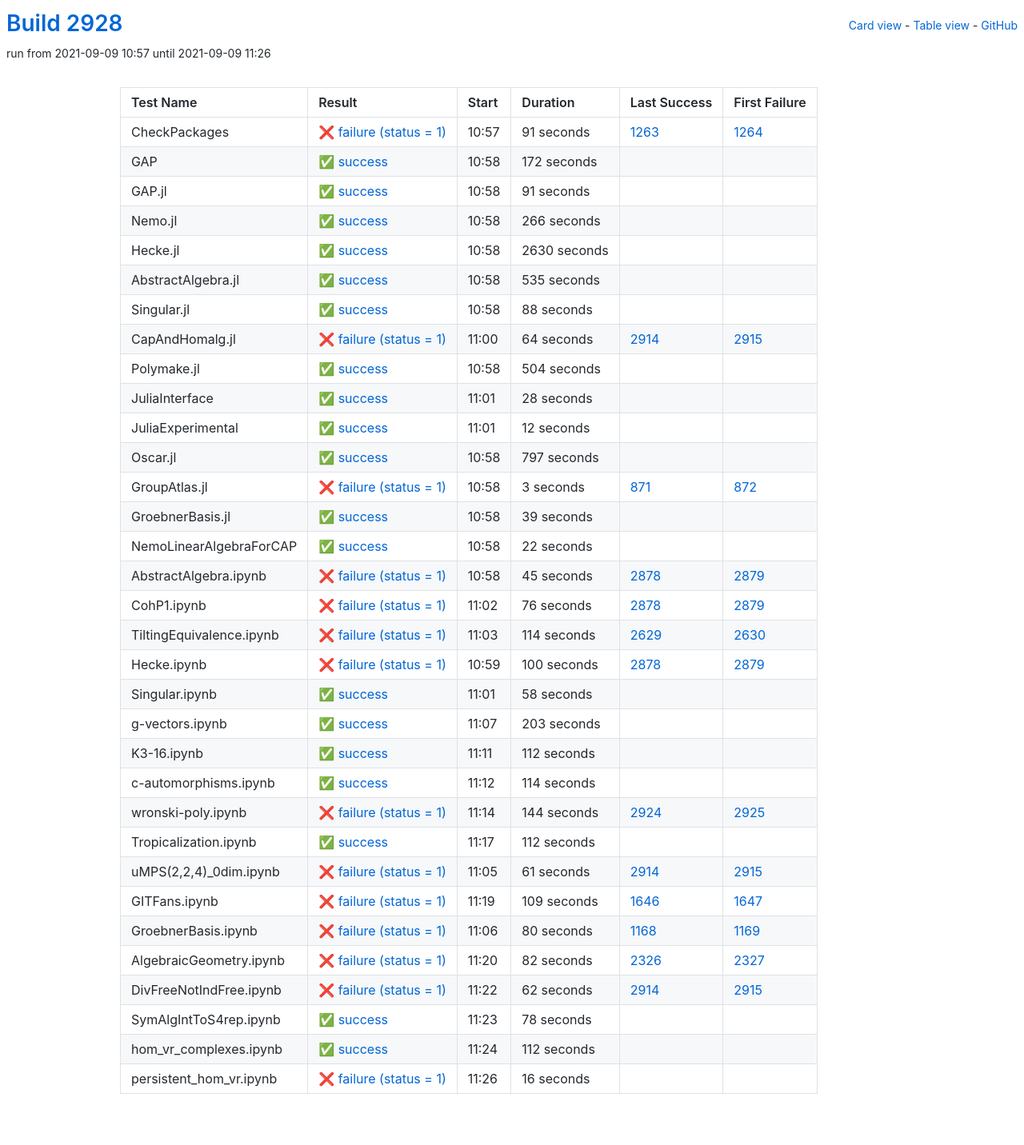
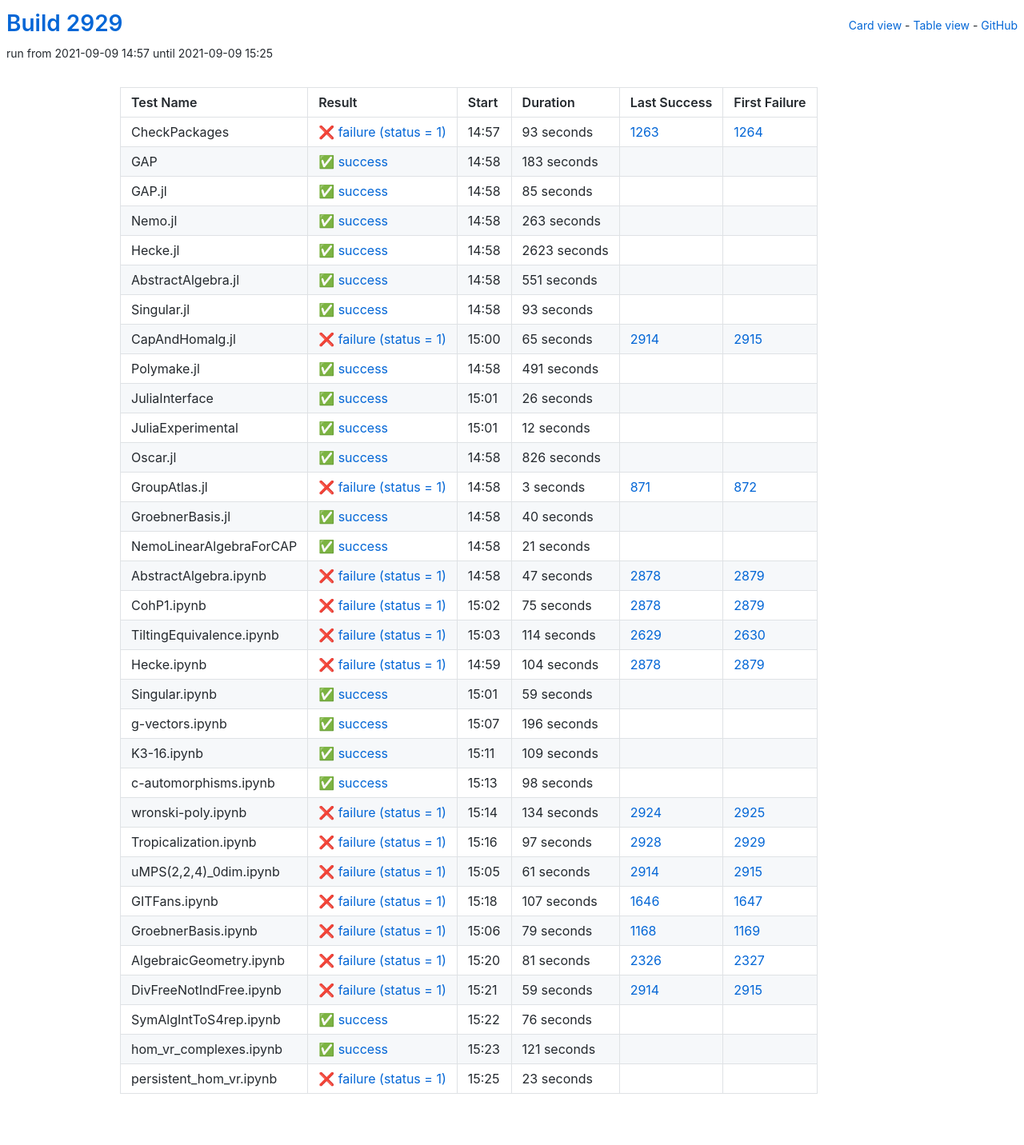
Before and after one commit to oscar-system/oscar-ci-status-stable, a Jekyll site: the page built from table.html, in a window 1280 px wide. Shown: the whole page at 80% size. Built offline with Jekyll 4.4.1, drawn with Linux system fonts in a browser that asks for light colours.

Commit message:
Build #2929

```diff
--- a/_data/ci.yml
+++ b/_data/ci.yml
@@ -1,6 +1,6 @@
 ---
-build: 2928
-build_url: https://oscarci.mathematik.uni-kl.de/job/oscar-stable/2928/
+build: 2929
+build_url: https://oscarci.mathematik.uni-kl.de/job/oscar-stable/2929/
 job: oscar-stable
 organization: oscar-system
 repo: oscar-ci-status-stable
@@ -8,128 +8,128 @@ repourl: https://github.com/oscar-system/oscar-ci-status-stable
 tests:
 - name: CheckPackages
   id: checkpackages
-  log: https://oscarci.mathematik.uni-kl.de/job/oscar-stable/2928/artifact/logs/build-2928/CheckPackages.log
-  start: 2021-09-09 10:57
+  log: https://oscarci.mathematik.uni-kl.de/job/oscar-stable/2929/artifact/logs/build-2929/CheckPackages.log
+  start: 2021-09-09 14:57
   success: false
   exitcode: 1
   status: failure
-  duration: 91
+  duration: 93
   last_success: 1263
   last_success_url: https://oscarci.mathematik.uni-kl.de/job/oscar-stable/1263/
   first_failure: 1264
   first_failure_url: https://oscarci.mathematik.uni-kl.de/job/oscar-stable/1264/
 - name: GAP
   id: gap
-  log: https://oscarci.mathematik.uni-kl.de/job/oscar-stable/2928/artifact/logs/build-2928/GAP.log
-  start: 2021-09-09 10:58
+  log: https://oscarci.mathematik.uni-kl.de/job/oscar-stable/2929/artifact/logs/build-2929/GAP.log
+  start: 2021-09-09 14:58
   success: true
   exitcode: 0
   status: success
-  duration: 172
+  duration: 183
   last_success: false
   last_success_url:
   first_failure: false
   first_failure_url:
 - name: GAP.jl
   id: gap-jl
-  log: https://oscarci.mathematik.uni-kl.de/job/oscar-stable/2928/artifact/logs/build-2928/GAP.jl.log
-  start: 2021-09-09 10:58
+  log: https://oscarci.mathematik.uni-kl.de/job/oscar-stable/2929/artifact/logs/build-2929/GAP.jl.log
+  start: 2021-09-09 14:58
   success: true
   exitcode: 0
   status: success
-  duration: 91
+  duration: 85
   last_success: false
   last_success_url:
   first_failure: false
   first_failure_url:
 - name: Nemo.jl
   id: nemo-jl
-  log: https://oscarci.mathematik.uni-kl.de/job/oscar-stable/2928/artifact/logs/build-2928/Nemo.jl.log
-  start: 2021-09-09 10:58
+  log: https://oscarci.mathematik.uni-kl.de/job/oscar-stable/2929/artifact/logs/build-2929/Nemo.jl.log
+  start: 2021-09-09 14:58
   success: true
   exitcode: 0
   status: success
-  duration: 266
+  duration: 263
   last_success: false
   last_success_url:
   first_failure: false
   first_failure_url:
 - name: Hecke.jl
   id: hecke-jl
-  log: https://oscarci.mathematik.uni-kl.de/job/oscar-stable/2928/artifact/logs/build-2928/Hecke.jl.log
-  start: 2021-09-09 10:58
+  log: https://oscarci.mathematik.uni-kl.de/job/oscar-stable/2929/artifact/logs/build-2929/Hecke.jl.log
+  start: 2021-09-09 14:58
   success: true
   exitcode: 0
   status: success
-  duration: 2630
+  duration: 2623
   last_success: false
   last_success_url:
   first_failure: false
   first_failure_url:
 - name: AbstractAlgebra.jl
   id: abstractalgebra-jl
-  log: https://oscarci.mathematik.uni-kl.de/job/oscar-stable/2928/artifact/logs/build-2928/AbstractAlgebra.jl.log
-  start: 2021-09-09 10:58
+  log: https://oscarci.mathematik.uni-kl.de/job/oscar-stable/2929/artifact/logs/build-2929/AbstractAlgebra.jl.log
+  start: 2021-09-09 14:58
   success: true
   exitcode: 0
   status: success
-  duration: 535
+  duration: 551
   last_success: false
   last_success_url:
   first_failure: false
   first_failure_url:
 - name: Singular.jl
   id: singular-jl
-  log: https://oscarci.mathematik.uni-kl.de/job/oscar-stable/2928/artifact/logs/build-2928/Singular.jl.log
-  start: 2021-09-09 10:58
+  log: https://oscarci.mathematik.uni-kl.de/job/oscar-stable/2929/artifact/logs/build-2929/Singular.jl.log
+  start: 2021-09-09 14:58
   success: true
   exitcode: 0
   status: success
-  duration: 88
+  duration: 93
   last_success: false
   last_success_url:
   first_failure: false
   first_failure_url:
 - name: CapAndHomalg.jl
   id: capandhomalg-jl
-  log: https://oscarci.mathematik.uni-kl.de/job/oscar-stable/2928/artifact/logs/build-2928/CapAndHomalg.jl.log
-  start: 2021-09-09 11:00
+  log: https://oscarci.mathematik.uni-kl.de/job/oscar-stable/2929/artifact/logs/build-2929/CapAndHomalg.jl.log
+  start: 2021-09-09 15:00
   success: false
   exitcode: 1
   status: failure
-  duration: 64
+  duration: 65
   last_success: 2914
   last_success_url: https://oscarci.mathematik.uni-kl.de/job/oscar-stable/2914/
   first_failure: 2915
   first_failure_url: https://oscarci.mathematik.uni-kl.de/job/oscar-stable/2915/
 - name: Polymake.jl
   id: polymake-jl
-  log: https://oscarci.mathematik.uni-kl.de/job/oscar-stable/2928/artifact/logs/build-2928/Polymake.jl.log
-  start: 2021-09-09 10:58
+  log: https://oscarci.mathematik.uni-kl.de/job/oscar-stable/2929/artifact/logs/build-2929/Polymake.jl.log
+  start: 2021-09-09 14:58
   success: true
   exitcode: 0
   status: success
-  duration: 504
+  duration: 491
   last_success: false
   last_success_url:
   first_failure: false
   first_failure_url:
 - name: JuliaInterface
   id: juliainterface
-  log: https://oscarci.mathematik.uni-kl.de/job/oscar-stable/2928/artifact/logs/build-2928/JuliaInterface.log
-  start: 2021-09-09 11:01
+  log: https://oscarci.mathematik.uni-kl.de/job/oscar-stable/2929/artifact/logs/build-2929/JuliaInterface.log
+  start: 2021-09-09 15:01
   success: true
   exitcode: 0
   status: success
-  duration: 28
+  duration: 26
   last_success: false
   last_success_url:
   first_failure: false
   first_failure_url:
 - name: JuliaExperimental
   id: juliaexperimental
-  log: https://oscarci.mathematik.uni-kl.de/job/oscar-stable/2928/artifact/logs/build-2928/JuliaExperimental.log
-  start: 2021-09-09 11:01
+  log: https://oscarci.mathematik.uni-kl.de/job/oscar-stable/2929/artifact/logs/build-2929/JuliaExperimental.log
+  start: 2021-09-09 15:01
   success: true
   exitcode: 0
   status: success
@@ -140,20 +140,20 @@ tests:
   first_failure_url:
 - name: Oscar.jl
   id: oscar-jl
-  log: https://oscarci.mathematik.uni-kl.de/job/oscar-stable/2928/artifact/logs/build-2928/Oscar.jl.log
-  start: 2021-09-09 10:58
+  log: https://oscarci.mathematik.uni-kl.de/job/oscar-stable/2929/artifact/logs/build-2929/Oscar.jl.log
+  start: 2021-09-09 14:58
   success: true
   exitcode: 0
   status: success
-  duration: 797
+  duration: 826
   last_success: false
   last_success_url:
   first_failure: false
   first_failure_url:
 - name: GroupAtlas.jl
   id: groupatlas-jl
-  log: https://oscarci.mathematik.uni-kl.de/job/oscar-stable/2928/artifact/logs/build-2928/GroupAtlas.jl.log
-  start: 2021-09-09 10:58
+  log: https://oscarci.mathematik.uni-kl.de/job/oscar-stable/2929/artifact/logs/build-2929/GroupAtlas.jl.log
+  start: 2021-09-09 14:58
   success: false
   exitcode: 1
   status: failure
@@ -164,56 +164,56 @@ tests:
   first_failure_url: https://oscarci.mathematik.uni-kl.de/job/oscar-stable/872/
 - name: GroebnerBasis.jl
   id: groebnerbasis-jl
-  log: https://oscarci.mathematik.uni-kl.de/job/oscar-stable/2928/artifact/logs/build-2928/GroebnerBasis.jl.log
-  start: 2021-09-09 10:58
+  log: https://oscarci.mathematik.uni-kl.de/job/oscar-stable/2929/artifact/logs/build-2929/GroebnerBasis.jl.log
+  start: 2021-09-09 14:58
   success: true
   exitcode: 0
   status: success
-  duration: 39
+  duration: 40
   last_success: false
   last_success_url:
   first_failure: false
   first_failure_url:
 - name: NemoLinearAlgebraForCAP
   id: nemolinearalgebraforcap
-  log: https://oscarci.mathematik.uni-kl.de/job/oscar-stable/2928/artifact/logs/build-2928/NemoLinearAlgebraForCAP.log
-  start: 2021-09-09 10:58
+  log: https://oscarci.mathematik.uni-kl.de/job/oscar-stable/2929/artifact/logs/build-2929/NemoLinearAlgebraForCAP.log
+  start: 2021-09-09 14:58
   success: true
   exitcode: 0
   status: success
-  duration: 22
+  duration: 21
   last_success: false
   last_success_url:
   first_failure: false
   first_failure_url:
 - name: AbstractAlgebra.ipynb
   id: abstractalgebra-ipynb
-  log: https://oscarci.mathematik.uni-kl.de/job/oscar-stable/2928/artifact/logs/build-2928/AbstractAlgebra.ipynb.log
-  start: 2021-09-09 10:58
+  log: https://oscarci.mathematik.uni-kl.de/job/oscar-stable/2929/artifact/logs/build-2929/AbstractAlgebra.ipynb.log
+  start: 2021-09-09 14:58
   success: false
   exitcode: 1
   status: failure
-  duration: 45
+  duration: 47
   last_success: 2878
   last_success_url: https://oscarci.mathematik.uni-kl.de/job/oscar-stable/2878/
   first_failure: 2879
   first_failure_url: https://oscarci.mathematik.uni-kl.de/job/oscar-stable/2879/
 - name: CohP1.ipynb
   id: cohp1-ipynb
-  log: https://oscarci.mathematik.uni-kl.de/job/oscar-stable/2928/artifact/logs/build-2928/CohP1.ipynb.log
-  start: 2021-09-09 11:02
+  log: https://oscarci.mathematik.uni-kl.de/job/oscar-stable/2929/artifact/logs/build-2929/CohP1.ipynb.log
+  start: 2021-09-09 15:02
   success: false
   exitcode: 1
   status: failure
-  duration: 76
+  duration: 75
   last_success: 2878
   last_success_url: https://oscarci.mathematik.uni-kl.de/job/oscar-stable/2878/
   first_failure: 2879
   first_failure_url: https://oscarci.mathematik.uni-kl.de/job/oscar-stable/2879/
 - name: TiltingEquivalence.ipynb
   id: tiltingequivalence-ipynb
-  log: https://oscarci.mathematik.uni-kl.de/job/oscar-stable/2928/artifact/logs/build-2928/TiltingEquivalence.ipynb.log
-  start: 2021-09-09 11:03
+  log: https://oscarci.mathematik.uni-kl.de/job/oscar-stable/2929/artifact/logs/build-2929/TiltingEquivalence.ipynb.log
+  start: 2021-09-09 15:03
   success: false
   exitcode: 1
   status: failure
@@ -224,92 +224,92 @@ tests:
   first_failure_url: https://oscarci.mathematik.uni-kl.de/job/oscar-stable/2630/
 - name: Hecke.ipynb
   id: hecke-ipynb
-  log: https://oscarci.mathematik.uni-kl.de/job/oscar-stable/2928/artifact/logs/build-2928/Hecke.ipynb.log
-  start: 2021-09-09 10:59
+  log: https://oscarci.mathematik.uni-kl.de/job/oscar-stable/2929/artifact/logs/build-2929/Hecke.ipynb.log
+  start: 2021-09-09 14:59
   success: false
   exitcode: 1
   status: failure
-  duration: 100
+  duration: 104
   last_success: 2878
   last_success_url: https://oscarci.mathematik.uni-kl.de/job/oscar-stable/2878/
   first_failure: 2879
   first_failure_url: https://oscarci.mathematik.uni-kl.de/job/oscar-stable/2879/
 - name: Singular.ipynb
   id: singular-ipynb
-  log: https://oscarci.mathematik.uni-kl.de/job/oscar-stable/2928/artifact/logs/build-2928/Singular.ipynb.log
-  start: 2021-09-09 11:01
+  log: https://oscarci.mathematik.uni-kl.de/job/oscar-stable/2929/artifact/logs/build-2929/Singular.ipynb.log
+  start: 2021-09-09 15:01
   success: true
   exitcode: 0
   status: success
-  duration: 58
+  duration: 59
   last_success: false
   last_success_url:
   first_failure: false
   first_failure_url:
 - name: g-vectors.ipynb
   id: g-vectors-ipynb
-  log: https://oscarci.mathematik.uni-kl.de/job/oscar-stable/2928/artifact/logs/build-2928/g-vectors.ipynb.log
-  start: 2021-09-09 11:07
+  log: https://oscarci.mathematik.uni-kl.de/job/oscar-stable/2929/artifact/logs/build-2929/g-vectors.ipynb.log
+  start: 2021-09-09 15:07
   success: true
   exitcode: 0
   status: success
-  duration: 203
+  duration: 196
   last_success: false
   last_success_url:
   first_failure: false
   first_failure_url:
 - name: K3-16.ipynb
   id: k3-16-ipynb
-  log: https://oscarci.mathematik.uni-kl.de/job/oscar-stable/2928/artifact/logs/build-2928/K3-16.ipynb.log
-  start: 2021-09-09 11:11
+  log: https://oscarci.mathematik.uni-kl.de/job/oscar-stable/2929/artifact/logs/build-2929/K3-16.ipynb.log
+  start: 2021-09-09 15:11
   success: true
   exitcode: 0
   status: success
-  duration: 112
+  duration: 109
   last_success: false
   last_success_url:
   first_failure: false
   first_failure_url:
 - name: c-automorphisms.ipynb
   id: c-automorphisms-ipynb
-  log: https://oscarci.mathematik.uni-kl.de/job/oscar-stable/2928/artifact/logs/build-2928/c-automorphisms.ipynb.log
-  start: 2021-09-09 11:12
+  log: https://oscarci.mathematik.uni-kl.de/job/oscar-stable/2929/artifact/logs/build-2929/c-automorphisms.ipynb.log
+  start: 2021-09-09 15:13
   success: true
   exitcode: 0
   status: success
-  duration: 114
+  duration: 98
   last_success: false
   last_success_url:
   first_failure: false
   first_failure_url:
 - name: wronski-poly.ipynb
   id: wronski-poly-ipynb
-  log: https://oscarci.mathematik.uni-kl.de/job/oscar-stable/2928/artifact/logs/build-2928/wronski-poly.ipynb.log
-  start: 2021-09-09 11:14
+  log: https://oscarci.mathematik.uni-kl.de/job/oscar-stable/2929/artifact/logs/build-2929/wronski-poly.ipynb.log
+  start: 2021-09-09 15:14
   success: false
   exitcode: 1
   status: failure
-  duration: 144
+  duration: 134
   last_success: 2924
   last_success_url: https://oscarci.mathematik.uni-kl.de/job/oscar-stable/2924/
   first_failure: 2925
   first_failure_url: https://oscarci.mathematik.uni-kl.de/job/oscar-stable/2925/
 - name: Tropicalization.ipynb
   id: tropicalization-ipynb
-  log: https://oscarci.mathematik.uni-kl.de/job/oscar-stable/2928/artifact/logs/build-2928/Tropicalization.ipynb.log
-  start: 2021-09-09 11:17
-  success: true
-  exitcode: 0
-  status: success
-  duration: 112
-  last_success: false
-  last_success_url:
-  first_failure: false
-  first_failure_url:
+  log: https://oscarci.mathematik.uni-kl.de/job/oscar-stable/2929/artifact/logs/build-2929/Tropicalization.ipynb.log
+  start: 2021-09-09 15:16
+  success: false
+  exitcode: 1
+  status: failure
+  duration: 97
+  last_success: 2928
+  last_success_url: https://oscarci.mathematik.uni-kl.de/job/oscar-stable/2928/
+  first_failure: 2929
+  first_failure_url: https://oscarci.mathematik.uni-kl.de/job/oscar-stable/2929/
 - name: uMPS(2,2,4)_0dim.ipynb
   id: umps-2-2-4-0dim-ipynb
-  log: https://oscarci.mathematik.uni-kl.de/job/oscar-stable/2928/artifact/logs/build-2928/uMPS-2-2-4-_0dim.ipynb.log
-  start: 2021-09-09 11:05
+  log: https://oscarci.mathematik.uni-kl.de/job/oscar-stable/2929/artifact/logs/build-2929/uMPS-2-2-4-_0dim.ipynb.log
+  start: 2021-09-09 15:05
   success: false
   exitcode: 1
   status: failure
@@ -320,84 +320,84 @@ tests:
   first_failure_url: https://oscarci.mathematik.uni-kl.de/job/oscar-stable/2915/
 - name: GITFans.ipynb
   id: gitfans-ipynb
-  log: https://oscarci.mathematik.uni-kl.de/job/oscar-stable/2928/artifact/logs/build-2928/GITFans.ipynb.log
-  start: 2021-09-09 11:19
+  log: https://oscarci.mathematik.uni-kl.de/job/oscar-stable/2929/artifact/logs/build-2929/GITFans.ipynb.log
+  start: 2021-09-09 15:18
   success: false
   exitcode: 1
   status: failure
-  duration: 109
+  duration: 107
   last_success: 1646
   last_success_url: https://oscarci.mathematik.uni-kl.de/job/oscar-stable/1646/
   first_failure: 1647
   first_failure_url: https://oscarci.mathematik.uni-kl.de/job/oscar-stable/1647/
 - name: GroebnerBasis.ipynb
   id: groebnerbasis-ipynb
-  log: https://oscarci.mathematik.uni-kl.de/job/oscar-stable/2928/artifact/logs/build-2928/GroebnerBasis.ipynb.log
-  start: 2021-09-09 11:06
+  log: https://oscarci.mathematik.uni-kl.de/job/oscar-stable/2929/artifact/logs/build-2929/GroebnerBasis.ipynb.log
+  start: 2021-09-09 15:06
   success: false
   exitcode: 1
   status: failure
-  duration: 80
+  duration: 79
   last_success: 1168
   last_success_url: https://oscarci.mathematik.uni-kl.de/job/oscar-stable/1168/
   first_failure: 1169
   first_failure_url: https://oscarci.mathematik.uni-kl.de/job/oscar-stable/1169/
 - name: AlgebraicGeometry.ipynb
   id: algebraicgeometry-ipynb
-  log: https://oscarci.mathematik.uni-kl.de/job/oscar-stable/2928/artifact/logs/build-2928/AlgebraicGeometry.ipynb.log
-  start: 2021-09-09 11:20
+  log: https://oscarci.mathematik.uni-kl.de/job/oscar-stable/2929/artifact/logs/build-2929/AlgebraicGeometry.ipynb.log
+  start: 2021-09-09 15:20
   success: false
   exitcode: 1
   status: failure
-  duration: 82
+  duration: 81
   last_success: 2326
   last_success_url: https://oscarci.mathematik.uni-kl.de/job/oscar-stable/2326/
   first_failure: 2327
   first_failure_url: https://oscarci.mathematik.uni-kl.de/job/oscar-stable/2327/
 - name: DivFreeNotIndFree.ipynb
   id: divfreenotindfree-ipynb
-  log: https://oscarci.mathematik.uni-kl.de/job/oscar-stable/2928/artifact/logs/build-2928/DivFreeNotIndFree.ipynb.log
-  start: 2021-09-09 11:22
+  log: https://oscarci.mathematik.uni-kl.de/job/oscar-stable/2929/artifact/logs/build-2929/DivFreeNotIndFree.ipynb.log
+  start: 2021-09-09 15:21
   success: false
   exitcode: 1
   status: failure
-  duration: 62
+  duration: 59
   last_success: 2914
   last_success_url: https://oscarci.mathematik.uni-kl.de/job/oscar-stable/2914/
   first_failure: 2915
   first_failure_url: https://oscarci.mathematik.uni-kl.de/job/oscar-stable/2915/
 - name: SymAlgIntToS4rep.ipynb
   id: symalginttos4rep-ipynb
-  log: https://oscarci.mathematik.uni-kl.de/job/oscar-stable/2928/artifact/logs/build-2928/SymAlgIntToS4rep.ipynb.log
-  start: 2021-09-09 11:23
+  log: https://oscarci.mathematik.uni-kl.de/job/oscar-stable/2929/artifact/logs/build-2929/SymAlgIntToS4rep.ipynb.log
+  start: 2021-09-09 15:22
   success: true
   exitcode: 0
   status: success
-  duration: 78
+  duration: 76
   last_success: false
   last_success_url:
   first_failure: false
   first_failure_url:
 - name: hom_vr_complexes.ipynb
   id: hom-vr-complexes-ipynb
-  log: https://oscarci.mathematik.uni-kl.de/job/oscar-stable/2928/artifact/logs/build-2928/hom_vr_complexes.ipynb.log
-  start: 2021-09-09 11:24
+  log: https://oscarci.mathematik.uni-kl.de/job/oscar-stable/2929/artifact/logs/build-2929/hom_vr_complexes.ipynb.log
+  start: 2021-09-09 15:23
   success: true
   exitcode: 0
   status: success
-  duration: 112
+  duration: 121
   last_success: false
   last_success_url:
   first_failure: false
   first_failure_url:
 - name: persistent_hom_vr.ipynb
   id: persistent-hom-vr-ipynb
-  log: https://oscarci.mathematik.uni-kl.de/job/oscar-stable/2928/artifact/logs/build-2928/persistent_hom_vr.ipynb.log
-  start: 2021-09-09 11:26
+  log: https://oscarci.mathematik.uni-kl.de/job/oscar-stable/2929/artifact/logs/build-2929/persistent_hom_vr.ipynb.log
+  start: 2021-09-09 15:25
   success: false
   exitcode: 1
   status: failure
-  duration: 16
+  duration: 23
   last_success: false
   last_success_url:
   first_failure: false
```
Also changed, not shown: README.md.
